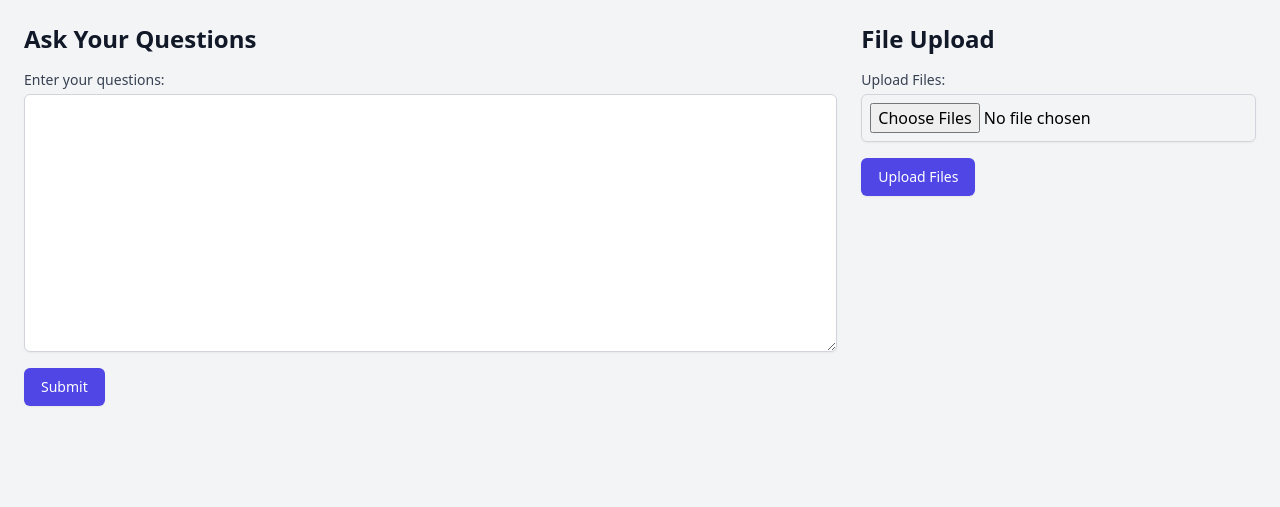
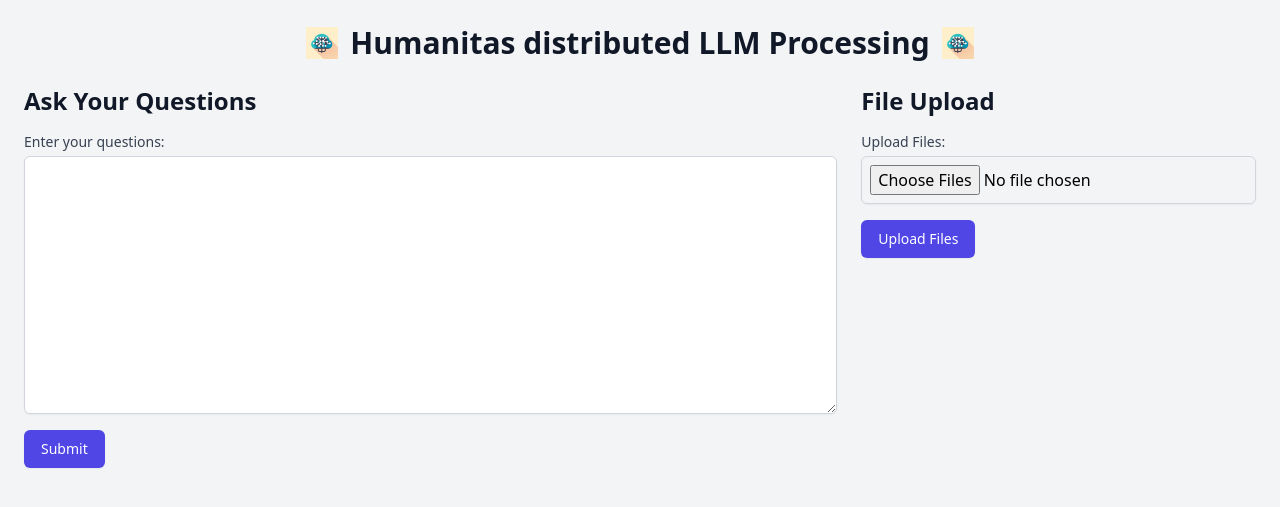
Before and after one commit to spiderweak/distributed-llama-test, a Flask app: page / in a window 1280 px wide. Shown: the top 507 px of the page. Run offline with Flask 3, Linux system fonts and the light colour scheme.

Commit message:
Frontend improvements

```diff
--- a/templates/question_form.html
+++ b/templates/question_form.html
@@ -1,8 +1,12 @@
 <!DOCTYPE html>
 <html>
     <head>
-        <title>Ask Questions</title>
+        <title>Humanitas Oracle</title>
+
+        <!-- Tailwind CSS -->
         <link href="https://cdn.jsdelivr.net/npm/tailwindcss@2.2.19/dist/tailwind.min.css" rel="stylesheet">
+
+        <!-- JQuery Libraries -->
         <script src="https://code.jquery.com/jquery-3.7.1.min.js"></script>
         <script>
             window.jQuery || document.write('<script src="/static/jquery-3.7.1.min.js"><\/script>');
@@ -11,9 +15,26 @@
         <script>
             window.jQuery.ui || document.write('<script src="/static/jquery-ui.min.js"><\/script>');
         </script>
+
+        <!-- Favicon -->
+        <link rel="apple-touch-icon" sizes="180x180" href="/static/apple-touch-icon.png">
+        <link rel="icon" type="image/png" sizes="32x32" href="/static/favicon-32x32.png">
+        <link rel="icon" type="image/png" sizes="16x16" href="/static/favicon-16x16.png">
+        <link rel="manifest" href="/static/site.webmanifest">
+        <link rel="mask-icon" href="/static/safari-pinned-tab.svg" color="#5bbad5">
+        <link rel="shortcut icon" href="/static/favicon.ico">
+        <meta name="msapplication-TileColor" content="#da532c">
+        <meta name="msapplication-config" content="browserconfig.xml">
+        <meta name="theme-color" content="#ffffff">
+
     </head>
     <body class="bg-gray-100">
         <div class="container mx-auto p-6">
+            <div class="flex items-center justify-center mb-6">
+                <img src="/static/logo.png" alt="Logo" class="h-8 mr-3"> <!-- Logo to the left of the title -->
+                <h1 class="text-3xl font-semibold leading-tight text-gray-900">Humanitas distributed LLM Processing</h1>
+                <img src="/static/logo.png" alt="Logo" class="h-8 ml-3"> <!-- Logo to the right of the title -->
+            </div>
 
             <div class="flex flex-wrap -mx-3">
                 <!-- Question Form Column -->
```
Also changed, not shown: static/android-chrome-192x192.png (added), static/android-chrome-512x512.png (added), static/apple-touch-icon.png (added), static/favicon-16x16.png (added), static/favicon-32x32.png (added), static/favicon.ico (added), static/logo.png (added), static/site.webmanifest (added).
